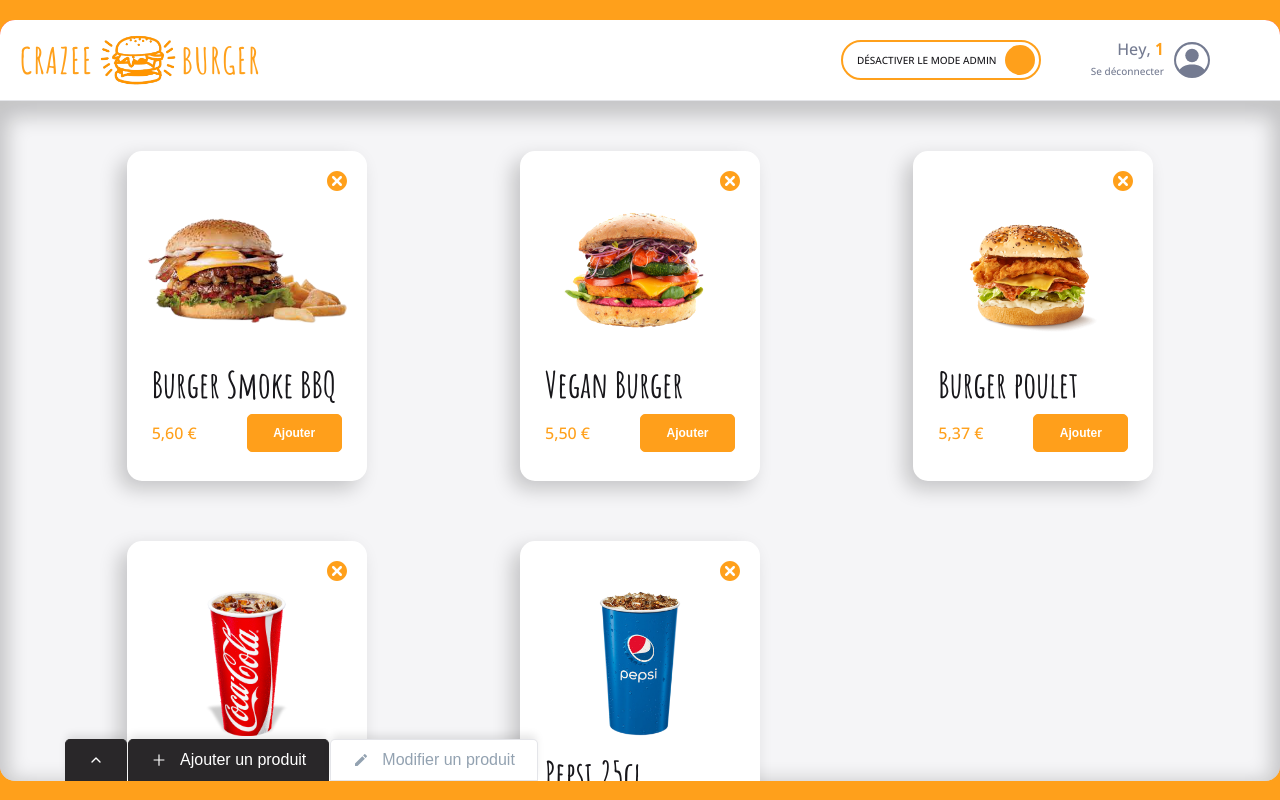
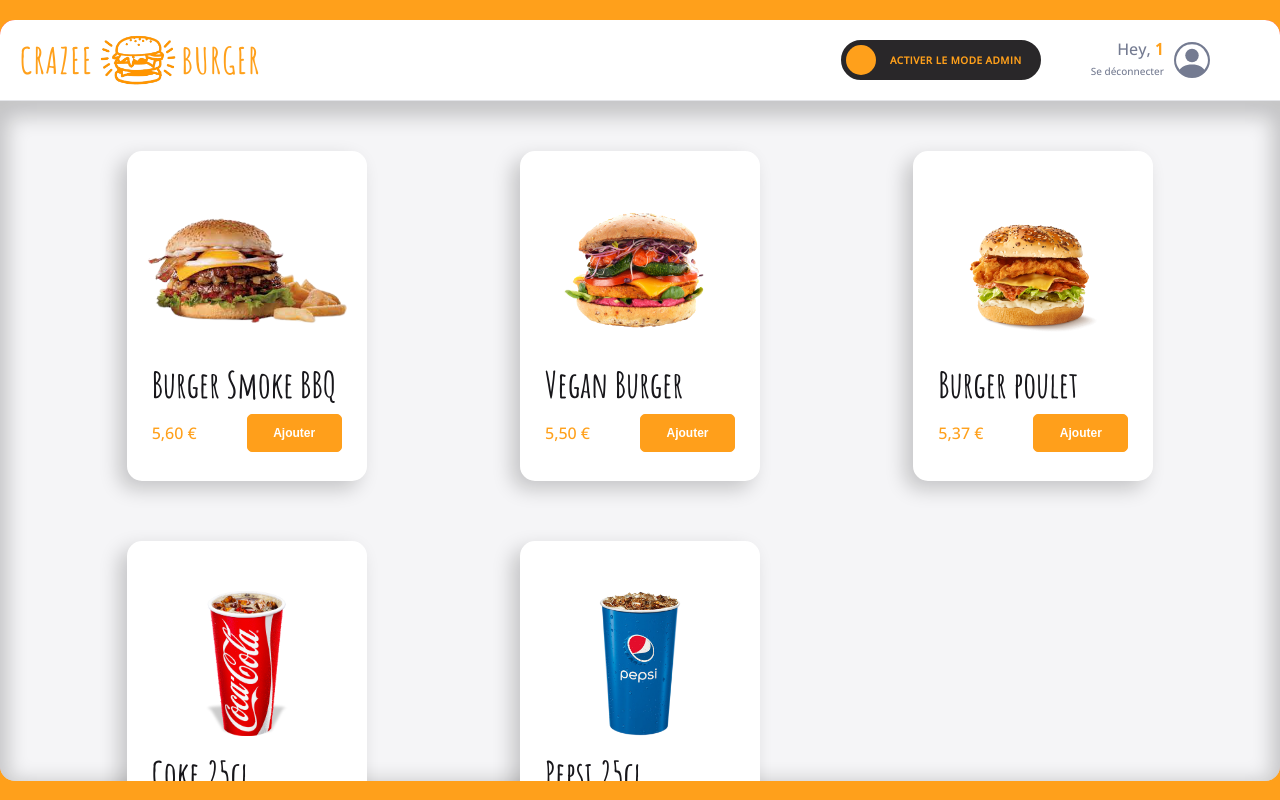
Before and after one commit to nicomil59/crazee-burger, a React (Create React App) app: page /order/1 in a window 1280 px wide. Built offline with nearby package versions, Linux system fonts and the light colour scheme.

Commit message:
🔧 F08: ORDER > Reset values to initial state for real life cases

```diff
--- a/src/components/pages/order/OrderPage.js
+++ b/src/components/pages/order/OrderPage.js
@@ -9,8 +9,8 @@
 
 const OrderPage = () => {
   //state
-  const [isModeAdmin, setIsModeAdmin] = useState(true);
-  const [isCollapsed, setIsCollapsed] = useState(true);
+  const [isModeAdmin, setIsModeAdmin] = useState(false);
+  const [isCollapsed, setIsCollapsed] = useState(false);
   const [currentTabSelected, setCurrentTabSelected] = useState("add");
   const [menu, setMenu] = useState(fakeMenu.MEDIUM);
   const [newProduct, setNewProduct] = useState(EMPTY_PRODUCT);
@@ -40,7 +40,7 @@
   }
 
   const resetMenu = () => {
-    setMenu(fakeMenu.SMALL);
+    setMenu(fakeMenu.MEDIUM);
   }
 
   const orderContextValue = {
```
